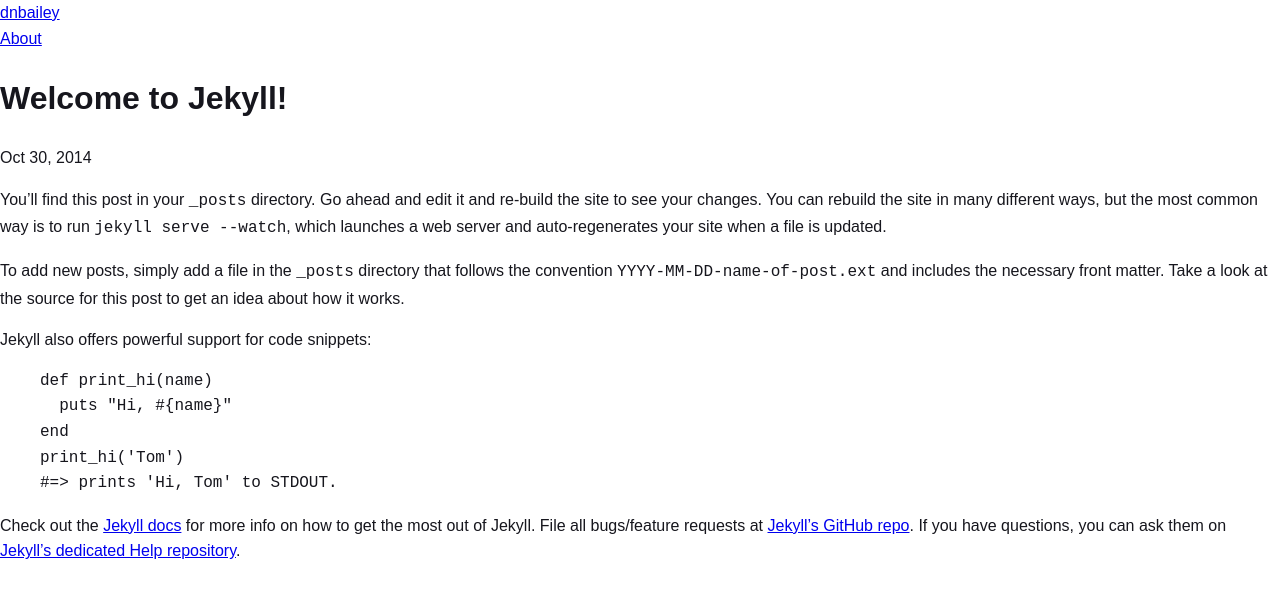
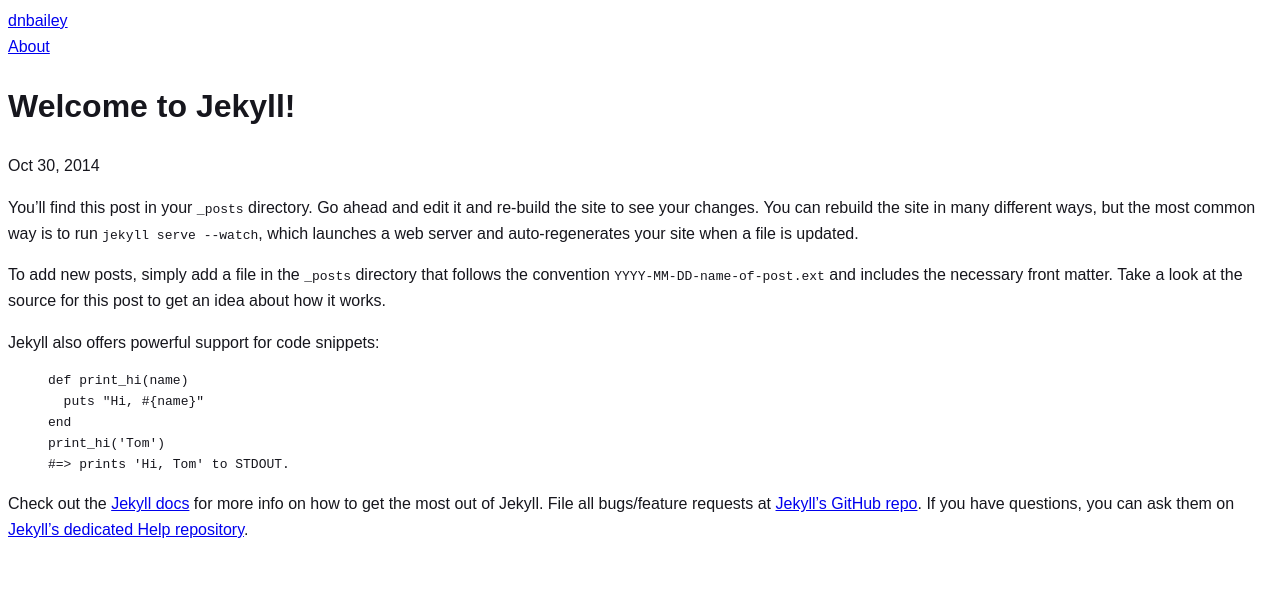
Before and after one commit to dnbailey/dnbailey.github.io.bak, a Jekyll site: the page built from _posts/2014-10-30-welcome-to-jekyll.markdown, in a window 1280 px wide. Shown: the top 598 px of the page. Built offline with Jekyll 4.4.1, drawn with Linux system fonts in a browser that asks for light colours.

Commit message:
Remove Normalize

```diff
--- a/_sass/_normalize.scss
+++ /dev/null
@@ -1,427 +0,0 @@
-/*! normalize.css v3.0.2 | MIT License | git.io/normalize */
-
-/**
- * 1. Set default font family to sans-serif.
- * 2. Prevent iOS text size adjust after orientation change, without disabling
- *    user zoom.
- */
-
-html {
-  font-family: sans-serif; /* 1 */
-  -ms-text-size-adjust: 100%; /* 2 */
-  -webkit-text-size-adjust: 100%; /* 2 */
-}
-
-/**
- * Remove default margin.
- */
-
-body {
-  margin: 0;
-}
-
-/* HTML5 display definitions
-   ========================================================================== */
-
-/**
- * Correct `block` display not defined for any HTML5 element in IE 8/9.
- * Correct `block` display not defined for `details` or `summary` in IE 10/11
- * and Firefox.
- * Correct `block` display not defined for `main` in IE 11.
- */
-
-article,
-aside,
-details,
-figcaption,
-figure,
-footer,
-header,
-hgroup,
-main,
-menu,
-nav,
-section,
-summary {
-  display: block;
-}
-
-/**
- * 1. Correct `inline-block` display not defined in IE 8/9.
- * 2. Normalize vertical alignment of `progress` in Chrome, Firefox, and Opera.
- */
-
-audio,
-canvas,
-progress,
-video {
-  display: inline-block; /* 1 */
-  vertical-align: baseline; /* 2 */
-}
-
-/**
- * Prevent modern browsers from displaying `audio` without controls.
- * Remove excess height in iOS 5 devices.
- */
-
-audio:not([controls]) {
-  display: none;
-  height: 0;
-}
-
-/**
- * Address `[hidden]` styling not present in IE 8/9/10.
- * Hide the `template` element in IE 8/9/11, Safari, and Firefox < 22.
- */
-
-[hidden],
-template {
-  display: none;
-}
-
-/* Links
-   ========================================================================== */
-
-/**
- * Remove the gray background color from active links in IE 10.
- */
-
-a {
-  background-color: transparent;
-}
-
-/**
- * Improve readability when focused and also mouse hovered in all browsers.
- */
-
-a:active,
-a:hover {
-  outline: 0;
-}
-
-/* Text-level semantics
-   ========================================================================== */
-
-/**
- * Address styling not present in IE 8/9/10/11, Safari, and Chrome.
- */
-
-abbr[title] {
-  border-bottom: 1px dotted;
-}
-
-/**
- * Address style set to `bolder` in Firefox 4+, Safari, and Chrome.
- */
-
-b,
-strong {
-  font-weight: bold;
-}
-
-/**
- * Address styling not present in Safari and Chrome.
- */
-
-dfn {
-  font-style: italic;
-}
-
-/**
- * Address variable `h1` font-size and margin within `section` and `article`
- * contexts in Firefox 4+, Safari, and Chrome.
- */
-
-h1 {
-  font-size: 2em;
-  margin: 0.67em 0;
-}
-
-/**
- * Address styling not present in IE 8/9.
- */
-
-mark {
-  background: #ff0;
-  color: #000;
-}
-
-/**
- * Address inconsistent and variable font size in all browsers.
- */
-
-small {
-  font-size: 80%;
-}
-
-/**
- * Prevent `sub` and `sup` affecting `line-height` in all browsers.
- */
-
-sub,
-sup {
-  font-size: 75%;
-  line-height: 0;
-  position: relative;
-  vertical-align: baseline;
-}
-
-sup {
-  top: -0.5em;
-}
-
-sub {
-  bottom: -0.25em;
-}
-
-/* Embedded content
-   ========================================================================== */
-
-/**
- * Remove border when inside `a` element in IE 8/9/10.
- */
-
-img {
-  border: 0;
-}
-
-/**
- * Correct overflow not hidden in IE 9/10/11.
- */
-
-svg:not(:root) {
-  overflow: hidden;
-}
-
-/* Grouping content
-   ========================================================================== */
-
-/**
- * Address margin not present in IE 8/9 and Safari.
- */
-
-figure {
-  margin: 1em 40px;
-}
-
-/**
- * Address differences between Firefox and other browsers.
- */
-
-hr {
-  -moz-box-sizing: content-box;
-  box-sizing: content-box;
-  height: 0;
-}
-
-/**
- * Contain overflow in all browsers.
- */
-
-pre {
-  overflow: auto;
-}
-
-/**
- * Address odd `em`-unit font size rendering in all browsers.
- */
-
-code,
-kbd,
-pre,
-samp {
-  font-family: monospace, monospace;
-  font-size: 1em;
-}
-
-/* Forms
-   ========================================================================== */
-
-/**
- * Known limitation: by default, Chrome and Safari on OS X allow very limited
- * styling of `select`, unless a `border` property is set.
- */
-
-/**
- * 1. Correct color not being inherited.
- *    Known issue: affects color of disabled elements.
- * 2. Correct font properties not being inherited.
- * 3. Address margins set differently in Firefox 4+, Safari, and Chrome.
- */
-
-button,
-input,
-optgroup,
-select,
-textarea {
-  color: inherit; /* 1 */
-  font: inherit; /* 2 */
-  margin: 0; /* 3 */
-}
-
-/**
- * Address `overflow` set to `hidden` in IE 8/9/10/11.
- */
-
-button {
-  overflow: visible;
-}
-
-/**
- * Address inconsistent `text-transform` inheritance for `button` and `select`.
- * All other form control elements do not inherit `text-transform` values.
- * Correct `button` style inheritance in Firefox, IE 8/9/10/11, and Opera.
- * Correct `select` style inheritance in Firefox.
- */
-
-button,
-select {
-  text-transform: none;
-}
-
-/**
- * 1. Avoid the WebKit bug in Android 4.0.* where (2) destroys native `audio`
- *    and `video` controls.
- * 2. Correct inability to style clickable `input` types in iOS.
- * 3. Improve usability and consistency of cursor style between image-type
- *    `input` and others.
- */
-
-button,
-html input[type="button"], /* 1 */
-input[type="reset"],
-input[type="submit"] {
-  -webkit-appearance: button; /* 2 */
-  cursor: pointer; /* 3 */
-}
-
-/**
- * Re-set default cursor for disabled elements.
- */
-
-button[disabled],
-html input[disabled] {
-  cursor: default;
-}
-
-/**
- * Remove inner padding and border in Firefox 4+.
- */
-
-button::-moz-focus-inner,
-input::-moz-focus-inner {
-  border: 0;
-  padding: 0;
-}
-
-/**
- * Address Firefox 4+ setting `line-height` on `input` using `!important` in
- * the UA stylesheet.
- */
-
-input {
-  line-height: normal;
-}
-
-/**
- * It's recommended that you don't attempt to style these elements.
- * Firefox's implementation doesn't respect box-sizing, padding, or width.
- *
- * 1. Address box sizing set to `content-box` in IE 8/9/10.
- * 2. Remove excess padding in IE 8/9/10.
- */
-
-input[type="checkbox"],
-input[type="radio"] {
-  box-sizing: border-box; /* 1 */
-  padding: 0; /* 2 */
-}
-
-/**
- * Fix the cursor style for Chrome's increment/decrement buttons. For certain
- * `font-size` values of the `input`, it causes the cursor style of the
- * decrement button to change from `default` to `text`.
- */
-
-input[type="number"]::-webkit-inner-spin-button,
-input[type="number"]::-webkit-outer-spin-button {
-  height: auto;
-}
-
-/**
- * 1. Address `appearance` set to `searchfield` in Safari and Chrome.
- * 2. Address `box-sizing` set to `border-box` in Safari and Chrome
- *    (include `-moz` to future-proof).
- */
-
-input[type="search"] {
-  -webkit-appearance: textfield; /* 1 */
-  -moz-box-sizing: content-box;
-  -webkit-box-sizing: content-box; /* 2 */
-  box-sizing: content-box;
-}
-
-/**
- * Remove inner padding and search cancel button in Safari and Chrome on OS X.
- * Safari (but not Chrome) clips the cancel button when the search input has
- * padding (and `textfield` appearance).
- */
-
-input[type="search"]::-webkit-search-cancel-button,
-input[type="search"]::-webkit-search-decoration {
-  -webkit-appearance: none;
-}
-
-/**
- * Define consistent border, margin, and padding.
- */
-
-fieldset {
-  border: 1px solid #c0c0c0;
-  margin: 0 2px;
-  padding: 0.35em 0.625em 0.75em;
-}
-
-/**
- * 1. Correct `color` not being inherited in IE 8/9/10/11.
- * 2. Remove padding so people aren't caught out if they zero out fieldsets.
- */
-
-legend {
-  border: 0; /* 1 */
-  padding: 0; /* 2 */
-}
-
-/**
- * Remove default vertical scrollbar in IE 8/9/10/11.
- */
-
-textarea {
-  overflow: auto;
-}
-
-/**
- * Don't inherit the `font-weight` (applied by a rule above).
- * NOTE: the default cannot safely be changed in Chrome and Safari on OS X.
- */
-
-optgroup {
-  font-weight: bold;
-}
-
-/* Tables
-   ========================================================================== */
-
-/**
- * Remove most spacing between table cells.
- */
-
-table {
-  border-collapse: collapse;
-  border-spacing: 0;
-}
-
-td,
-th {
-  padding: 0;
-}
--- a/css/main.scss
+++ b/css/main.scss
@@ -42,7 +42,6 @@
 
 // Import partials from `sass_dir` (defaults to `_sass`)
 @import
-        "normalize",
         "grid",
         "typography",
         "layout"
```
